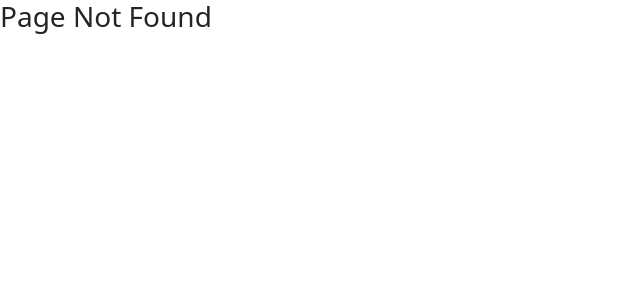
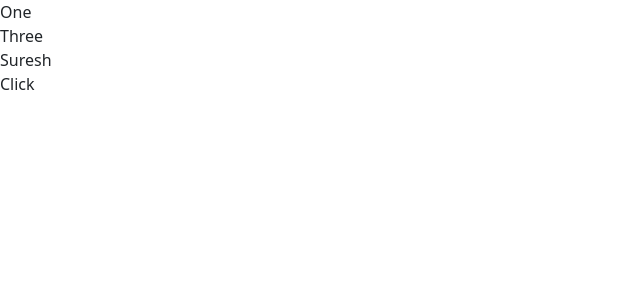
Before and after one commit to Nagarajurongali/react9445, a React (Create React App) app: page /context in a window 1280 px wide. Before the commit this address had no page. Shown: the top 300 px of the page, without its empty margins (0-640 px from the left). Built offline with nearby package versions, Linux system fonts and the light colour scheme.

Commit message:
props and context

```diff
--- a/src/App.js
+++ b/src/App.js
@@ -11,6 +11,9 @@ import Usestate from './Components/Hooks/Usestate';
 import Fetching from './Components/Hooks/Fetching';
 import Earbuds from './Components/Modules/Earbuds';
 import Budsdetails from './Components/Modules/Details/Budsdetails';
+import CompA from './Components/Hooks/Props/CompA';
+import One from './Components/Hooks/Context/One';
+import Click from './Components/Hooks/Click';
 function App() {
   return (
     <div>
@@ -25,9 +28,11 @@ function App() {
           <Route path='/fetching' element={<Fetching />} />
           <Route path='/earbuds' element={<Earbuds />} />
           <Route path='/earbuds/:id' element={<Budsdetails />} />
+          <Route path='/props' element={<CompA />} />
+          <Route path='/context' element={<One />} />
         </Routes>
       </Router>
-
+      <Click />
     </div>
   )
 }
--- /dev/null
+++ b/src/Components/Hooks/Click.jsx
@@ -0,0 +1,9 @@
+import React from 'react'
+
+function Click() {
+  return (
+    <div>Click</div>
+  )
+}
+
+export default Click
--- /dev/null
+++ b/src/Components/Hooks/Context/One.jsx
@@ -0,0 +1,21 @@
+import React, { createContext } from 'react'
+import Three from './Three'
+
+ export  const useContext = createContext()
+function One() {
+    const name = "Suresh"
+  return (
+    <div>
+
+        One
+
+    <useContext.Provider value={name}>
+        <Three />
+    </useContext.Provider>
+
+
+    </div>
+  )
+}
+
+export default One
--- /dev/null
+++ b/src/Components/Hooks/Context/Three.jsx
@@ -0,0 +1,15 @@
+import React from 'react'
+
+import { useContext } from './One'
+function Three() {
+    return (
+        <div>
+            Three
+        <useContext.Consumer>
+            {value=><div>{value}</div>}
+        </useContext.Consumer>
+        </div>
+    )
+}
+
+export default Three
--- /dev/null
+++ b/src/Components/Hooks/Props/CompA.jsx
@@ -0,0 +1,15 @@
+import React, { useState } from 'react'
+import CompB from './CompB'
+
+function CompA() {
+    const [cart , setCart] = useState(0)
+  return (
+    <div style={{border:'2px solid',padding:'2%' , margin:'2%'}}>
+        CompA
+        <button onClick={()=>setCart(cart+1)}>add cart</button>
+        <CompB value = {cart}/>
+    </div>
+  )
+}
+
+export default CompA
--- /dev/null
+++ b/src/Components/Hooks/Props/CompB.jsx
@@ -0,0 +1,14 @@
+import React from 'react'
+import CompC from './CompC'
+
+function CompB(prop) {
+  return (
+    <div style={{border:'2px solid',padding:'2%' , margin:'2%'}}>
+        CompB
+
+        <CompC data ={prop.value} />
+    </div>
+  )
+}
+
+export default CompB
--- /dev/null
+++ b/src/Components/Hooks/Props/CompC.jsx
@@ -0,0 +1,12 @@
+import React from 'react'
+
+function CompC(prop) {
+  return (
+    <div style={{border:'2px solid',padding:'2%' , margin:'2%'}}>
+        CompC
+        {prop.data}
+        </div>
+  )
+}
+
+export default CompC
--- a/src/Components/Modules/Details/Budsdetails.jsx
+++ b/src/Components/Modules/Details/Budsdetails.jsx
@@ -1,22 +1,28 @@
-import React, { useState } from 'react'
+import React, { createContext, useState } from 'react'
 import { EarbudsData } from '../../Data/EarbudsData'
 import { useParams } from 'react-router-dom'
 import { Col, Row } from 'react-bootstrap'
 import Sidenav from '../../Sidenav'
 import Topbar from '../../Topbar'
+
+export const useContext = createContext()
+
 function Budsdetails() {
-    const [cart , setCart] = useState(0)
+    const [cart, setCart] = useState(0)
     let { id } = useParams()
     let productDet = EarbudsData.find((item) => item.id == id)
     return (
         <div>
 
             <Row>
+
                 <Col sm={2}>
                     <Sidenav />
                 </Col>
                 <Col sm={10}>
-                    <Topbar />
+                    <useContext.Provider value={cart}>
+                        <Topbar />
+                    </useContext.Provider>
                     <div className='container d-flex justify-content-around border bg-dark text-light rounded align-items-center py-4'>
                         <div className='data'>
                             <p>{cart}</p>
@@ -24,13 +30,15 @@ function Budsdetails() {
                             <p>{productDet.Color}</p>
                             <p>{productDet.Connectivity}</p>
                             <p>{productDet.Price}</p>
-                            <button className='btn btn-outline-primary' onClick={()=>setCart(cart+1)}>add to cart</button>
+                            <button className='btn btn-outline-primary' onClick={() => setCart(cart + 1)}>add to cart</button>
                         </div>
                         <div className='product'>
                             <img src={productDet.Image} style={{ width: "300px" }} alt="" />
                         </div>
 
                     </div>
+
+
                 </Col>
             </Row>
         </div>
--- a/src/Components/Topbar.jsx
+++ b/src/Components/Topbar.jsx
@@ -1,10 +1,13 @@
 import React from 'react'
-
+import {useContext} from './Modules/Details/Budsdetails'
 function Topbar() {
   return (
     <div className='border p-2 d-flex justify-content-between'>
         <p>Top Bar</p>
         <p>cart</p>
+      <useContext.Consumer>
+        {value=><div>{value}</div>}
+      </useContext.Consumer>
     </div>
   )
 }
```
Also changed, not shown: src/Components/Hooks/Context/Two.jsx (added, +9 -0 lines), src/Components/Hooks/Redirect.jsx (added, +9 -0 lines).
